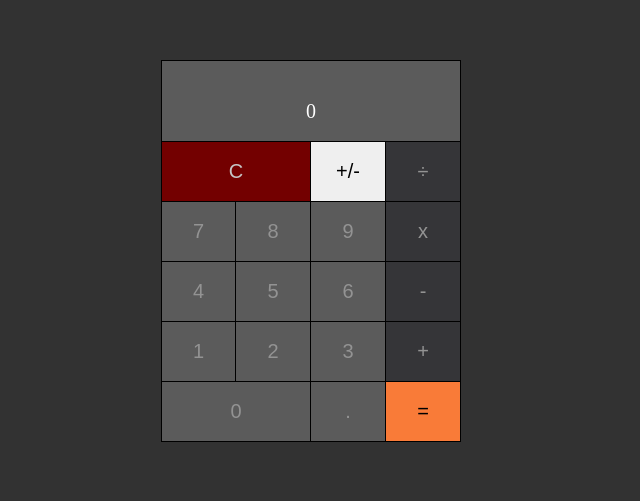
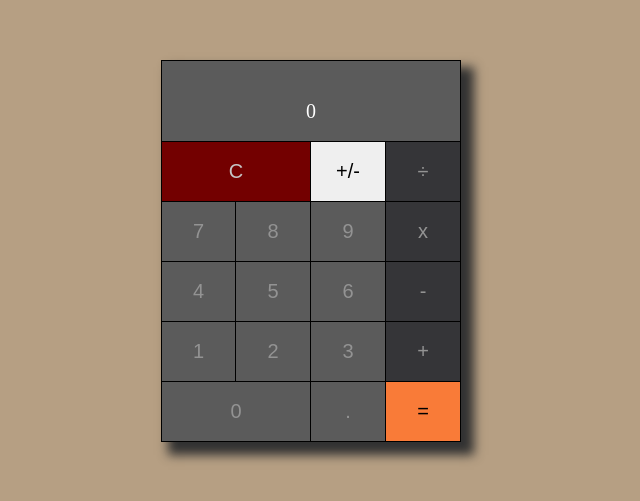
Before and after one commit to tal87/Calculator, a React (Create React App) app: page / in a window 1280 px wide. Shown: the part 157-658 px from the top of the page, without its empty margins (329-969 px from the left). Built offline with nearby package versions, Linux system fonts and the light colour scheme.

Commit message:
change background color, add shadow

```diff
--- a/public/index.html
+++ b/public/index.html
@@ -22,7 +22,8 @@
     <title>Calculator App</title>
     <style>
       body {
-        background: rgb(50, 50, 50);
+        /* background: rgb(50, 50, 50); */
+        background: rgb(182, 159, 131);
         min-height: 100vh;
       }
     </style>
--- a/src/components/Calculator/Calculator.js
+++ b/src/components/Calculator/Calculator.js
@@ -7,7 +7,12 @@ import Display from "../Display/Display";
 const Calculator = () => {
   //boxShadow: "10px 10px #fff"
   return (
-    <div style={{ width: "300px" }}>
+    <div
+      style={{
+        width: "300px",
+        boxShadow: "10px 10px 10px 3px rgb(50, 50, 50)"
+      }}
+    >
       <Display />
       <div className="row">
         <Button
```
